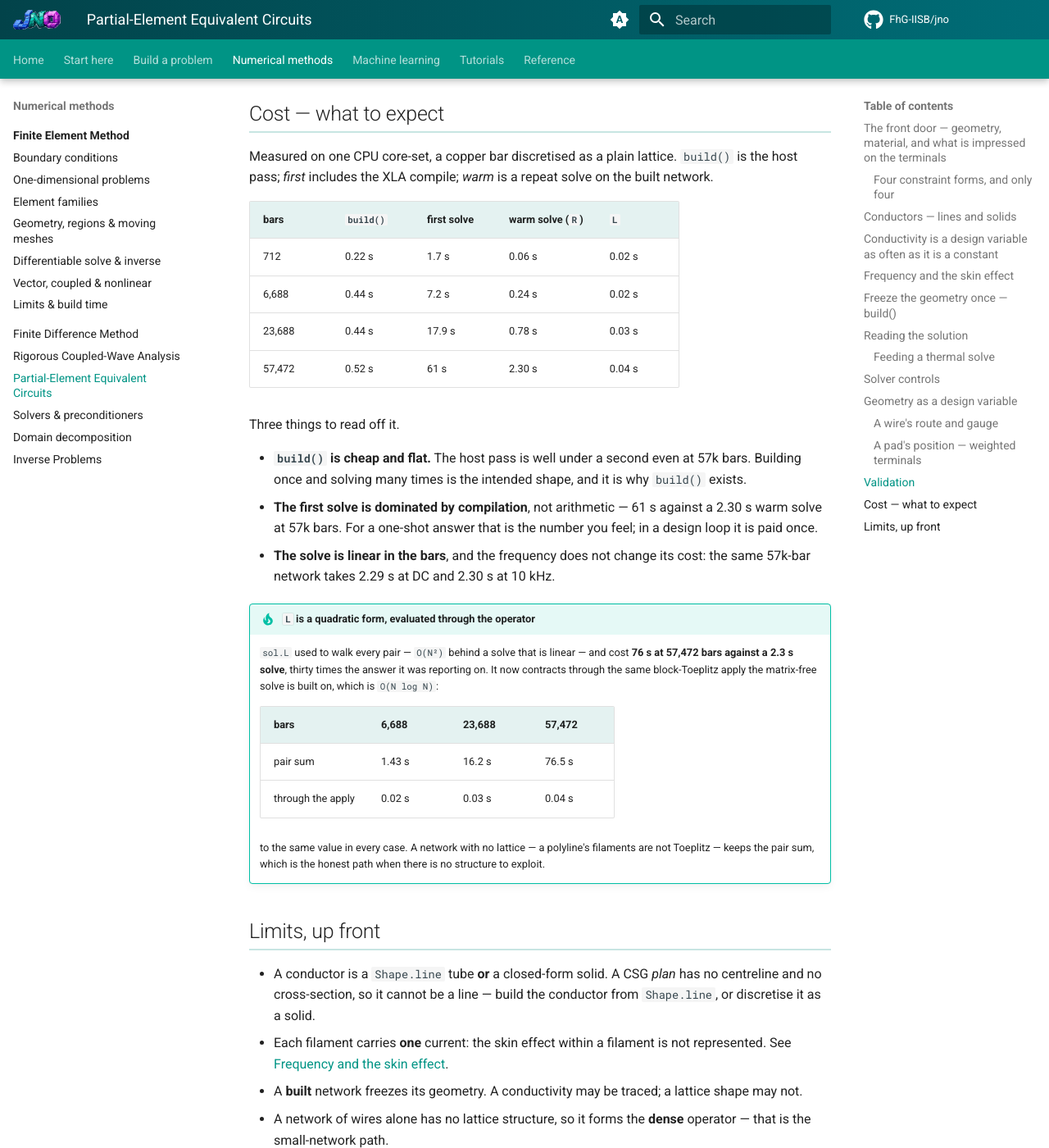
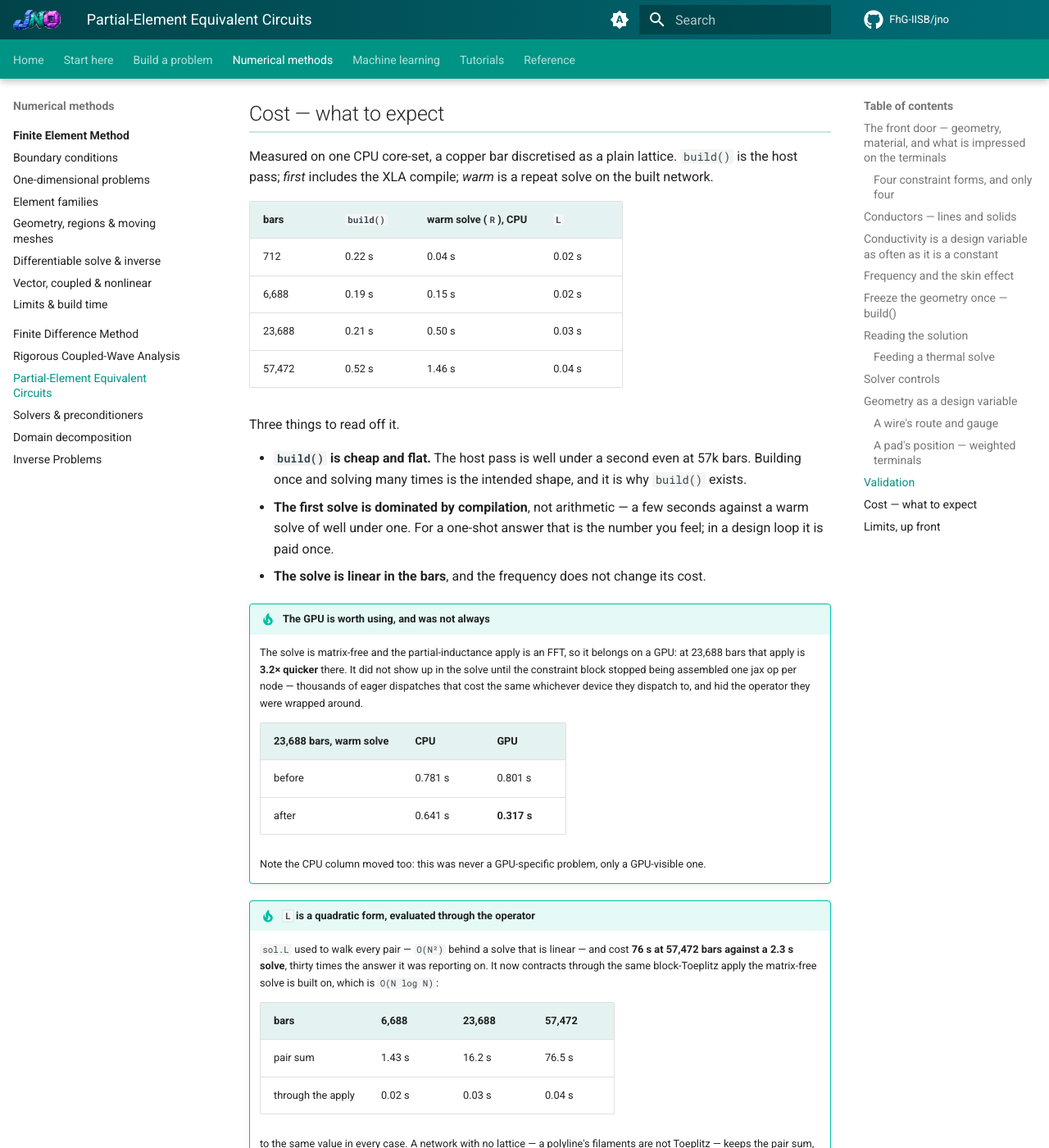
Before and after one commit to FhG-IISB/jNO, an MkDocs documentation site: the page built from docs/peec.md, in a window 1280 px wide and 1400 px high, scrolled down 7147 px. Shown: the whole window at 82% size. Built offline with MkDocs 1.6.1 and Material for MkDocs 9.7.7, drawn with Linux system fonts in a browser that asks for light colours; comment, search, counter and statistics services are not loaded.

Commit message:
docs: refresh the peec cost table, and say what the GPU is worth
The warm-solve column moved when the constraint block stopped being assembled per node (23,688
bars: 0.50 s CPU where the page said 0.78 s), and the GPU is now worth a section of its own -- the
FFT apply is 3.2x quicker there and the solve is 2.0x, where before the GPU lost to the CPU.

Dropped the 'first solve' column: it is a compile time, it moves with the XLA version, and the two
useful numbers next to it are build() and the warm solve.

```diff
--- a/docs/peec.md
+++ b/docs/peec.md
@@ -288,21 +288,33 @@ Every layer is checked against an oracle that does not go through the layer belo
 Measured on one CPU core-set, a copper bar discretised as a plain lattice. `build()` is the host pass;
 *first* includes the XLA compile; *warm* is a repeat solve on the built network.
 
-| bars | `build()` | first solve | warm solve (`R`) | `L` |
-|---|---|---|---|---|
-| 712 | 0.22 s | 1.7 s | 0.06 s | 0.02 s |
-| 6,688 | 0.44 s | 7.2 s | 0.24 s | 0.02 s |
-| 23,688 | 0.44 s | 17.9 s | 0.78 s | 0.03 s |
-| 57,472 | 0.52 s | 61 s | 2.30 s | 0.04 s |
+| bars | `build()` | warm solve (`R`), CPU | `L` |
+|---|---|---|---|
+| 712 | 0.22 s | 0.04 s | 0.02 s |
+| 6,688 | 0.19 s | 0.15 s | 0.02 s |
+| 23,688 | 0.21 s | 0.50 s | 0.03 s |
+| 57,472 | 0.52 s | 1.46 s | 0.04 s |
 
 Three things to read off it.
 
 - **`build()` is cheap and flat.** The host pass is well under a second even at 57k bars. Building once
   and solving many times is the intended shape, and it is why `build()` exists.
-- **The first solve is dominated by compilation**, not arithmetic — 61 s against a 2.30 s warm solve at
-  57k bars. For a one-shot answer that is the number you feel; in a design loop it is paid once.
-- **The solve is linear in the bars**, and the frequency does not change its cost: the same 57k-bar
-  network takes 2.29 s at DC and 2.30 s at 10 kHz.
+- **The first solve is dominated by compilation**, not arithmetic — a few seconds against a warm solve
+  of well under one. For a one-shot answer that is the number you feel; in a design loop it is paid once.
+- **The solve is linear in the bars**, and the frequency does not change its cost.
+
+!!! tip "The GPU is worth using, and was not always"
+    The solve is matrix-free and the partial-inductance apply is an FFT, so it belongs on a GPU: at
+    23,688 bars that apply is **3.2× quicker** there. It did not show up in the solve until the
+    constraint block stopped being assembled one jax op per node — thousands of eager dispatches that
+    cost the same whichever device they dispatch to, and hid the operator they were wrapped around.
+
+    | 23,688 bars, warm solve | CPU | GPU |
+    |---|---|---|
+    | before | 0.781 s | 0.801 s |
+    | after | 0.641 s | **0.317 s** |
+
+    Note the CPU column moved too: this was never a GPU-specific problem, only a GPU-visible one.
 
 !!! tip "`L` is a quadratic form, evaluated through the operator"
     `sol.L` used to walk every pair — `O(N²)` behind a solve that is linear — and cost **76 s at 57,472
```
